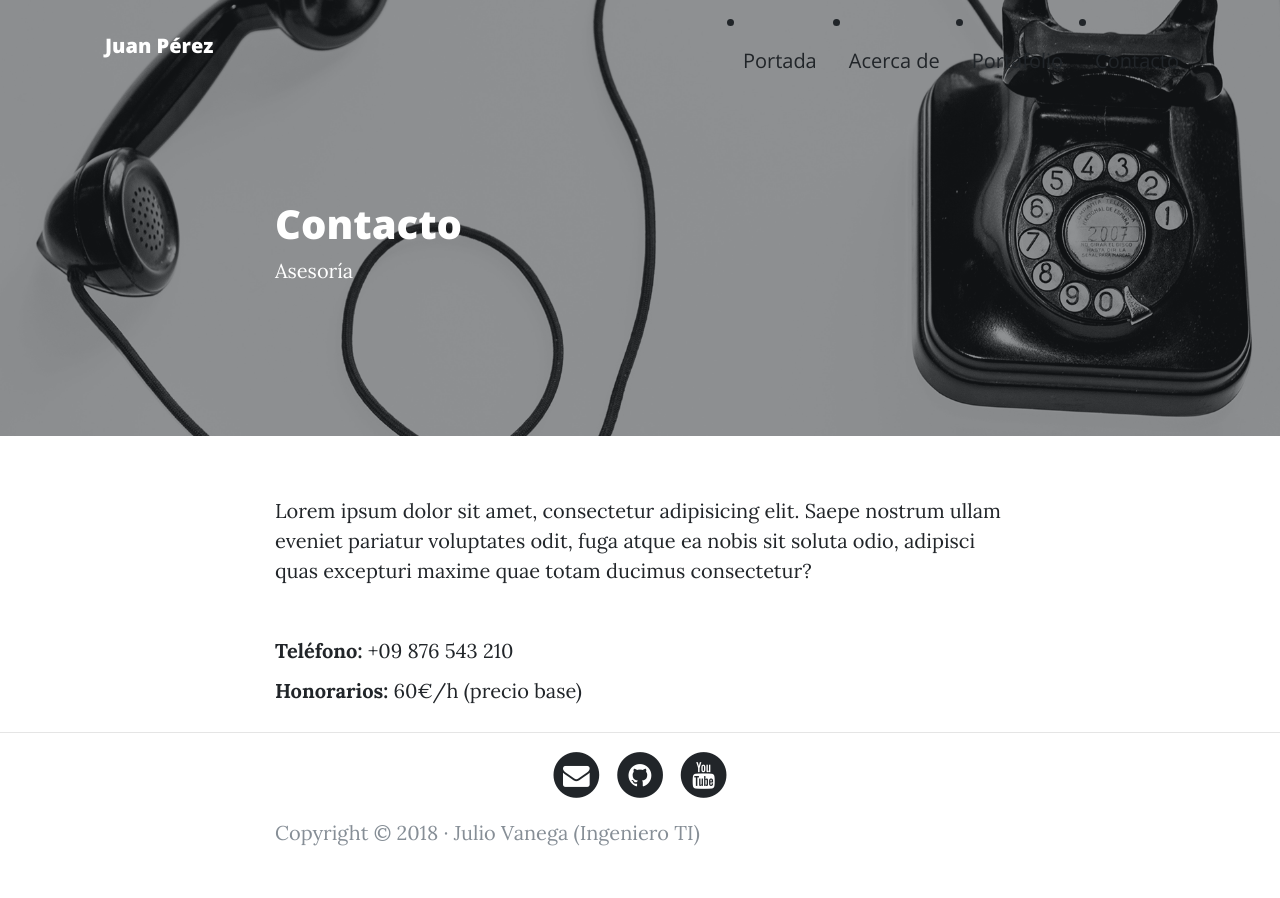
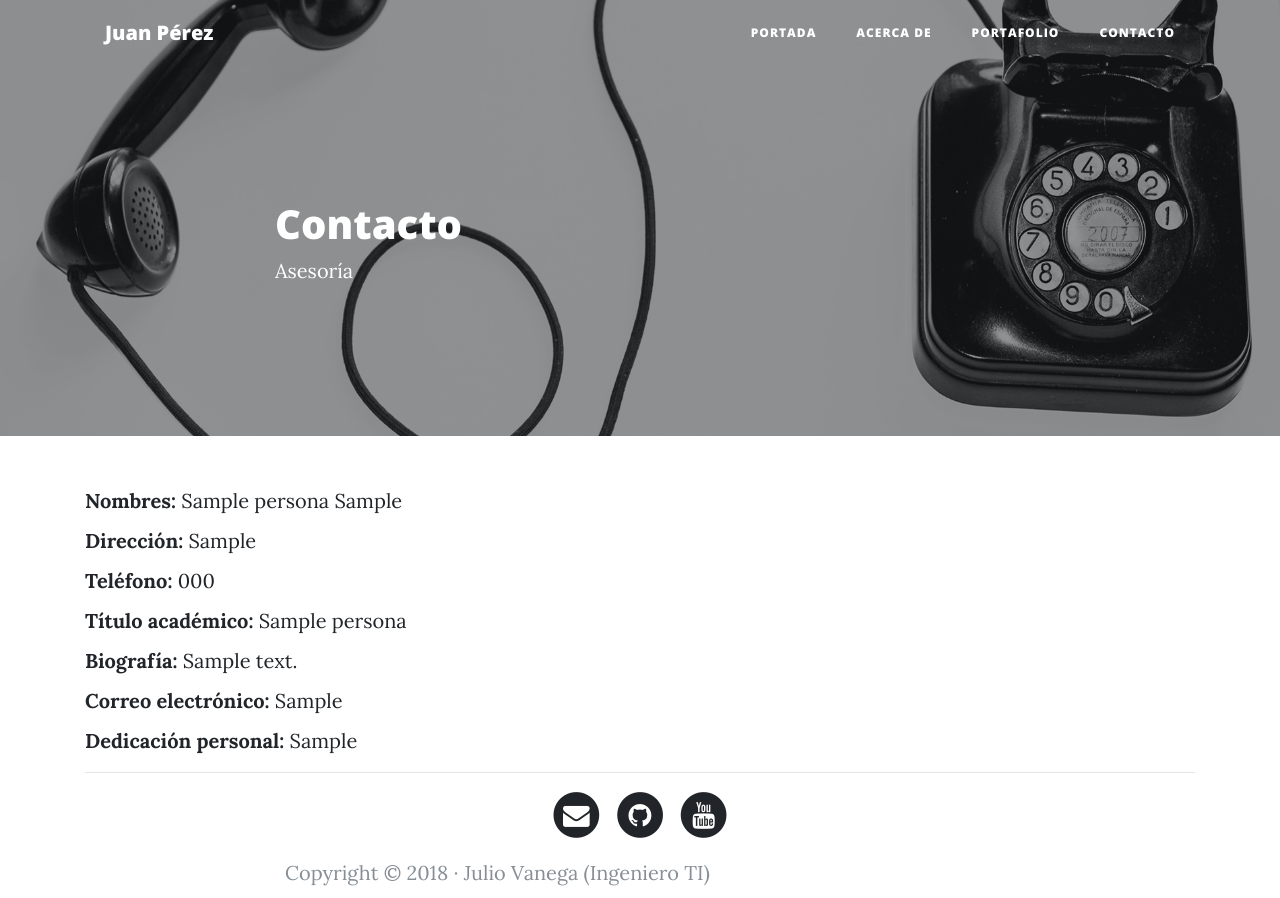
Before and after one commit to Yulio1919k/DSI-TI-PROJECT, a Django app: page /contact/ in a window 1280 px wide. Before the commit the page ends 846 px from the top, so only its background shows below. Run offline with Django 5.2, Linux system fonts and the light colour scheme; tables that the repository leaves empty hold one stand-in row (values such as "Sample post"); some libraries are stand-ins or nearby versions.

Commit message:
git Update

```diff
--- a/core/views.py
+++ b/core/views.py
@@ -1,5 +1,6 @@
 from django.http import HttpResponse
 from django.shortcuts import render
+from core.models import Persona
 from portfolio.models import portfolio as port
 
 def index(request):
@@ -9,7 +10,12 @@ def about(request):
     return render(request, 'core/about.html')
 
 def contact(request):
-    return render(request, 'core/contact.html')
+
+    personas = Persona.objects.all()
+
+    return render(request, 'core/contact.html', {
+        'personas': personas
+    })
 
 def portfolio_view(request):
     portfolio = port.objects.all()
--- a/templates/core/contact.html
+++ b/templates/core/contact.html
@@ -33,12 +33,23 @@
           <i class="fa fa-bars"></i>
         </button>
         <div class="collapse navbar-collapse" id="navbarResponsive">
-          <ul class="navbar-nav ml-auto">
-            </ul><li class="nav-item"><a class="nav-link" href="{% url 'index' %}">Portada</a></li>
-            <li class="nav-item"><a class="nav-link" href={% url 'about' %}>Acerca de</a></li>
-            <li class="nav-item"><a class="nav-link" href={% url 'portfolio' %}>Portafolio</a></li>
-            <li class="nav-item"><a class="nav-link" href="{% url 'contact' %}">Contacto</a></li>
-          </ul>
+         <ul class="navbar-nav ml-auto">
+    <li class="nav-item">
+        <a class="nav-link" href="{% url 'index' %}">Portada</a>
+    </li>
+
+    <li class="nav-item">
+        <a class="nav-link" href="{% url 'about' %}">Acerca de</a>
+    </li>
+
+    <li class="nav-item">
+        <a class="nav-link" href="{% url 'portfolio' %}">Portafolio</a>
+    </li>
+
+    <li class="nav-item">
+        <a class="nav-link" href="{% url 'contact' %}">Contacto</a>
+    </li>
+</ul>
         </div>
       </div>
     </nav>
@@ -60,17 +71,18 @@
 
     <!-- Contenido Principal -->
     <div class="container">
-      <div class="row">
-        <div class="col-lg-8 col-md-10 mx-auto">
-          <p>Lorem ipsum dolor sit amet, consectetur adipisicing elit. Saepe nostrum ullam eveniet pariatur voluptates odit, fuga atque ea nobis sit soluta odio, adipisci quas excepturi maxime quae totam ducimus consectetur?</p>
-          <br>
-          <p><b>Teléfono:</b> +09 876 543 210</p>
-          <p><b>Honorarios:</b> 60€/h (precio base)</p>
-        </div>
-      </div>
+{% for persona in personas %}
+    <div id="informacion">
+        <p><b>Nombres:</b> {{ persona.nombres }} {{ persona.apellidos }}</p>
+        <p><b>Dirección:</b> {{ persona.direccion }}</p>
+        <p><b>Teléfono:</b> {{ persona.telefono }}</p>
+        <p><b>Título académico:</b> {{ persona.titulo_academico }}</p>
+        <p><b>Biografía:</b> {{ persona.biografia }}</p>
+        <p><b>Correo electrónico:</b> {{ persona.correo }}</p>
+        <p><b>Dedicación personal:</b> {{ persona.dedicacion }}</p>
     </div>
-
-    <hr>
+{% endfor %}
+<hr>
 
     <!-- Pié de página -->
     <footer>
@@ -109,7 +121,7 @@
 
     <!-- Scripts del template -->
     <script src="{% static 'core/js/clean-blog.min.js' %}"></script>
-
+    </div>
   </body>
 
 </html>
```
Also changed, not shown: dsi_ti_project/settings.py (+19 -17 lines), templates/core/index.html (+21 -2 lines), 1 other file.
